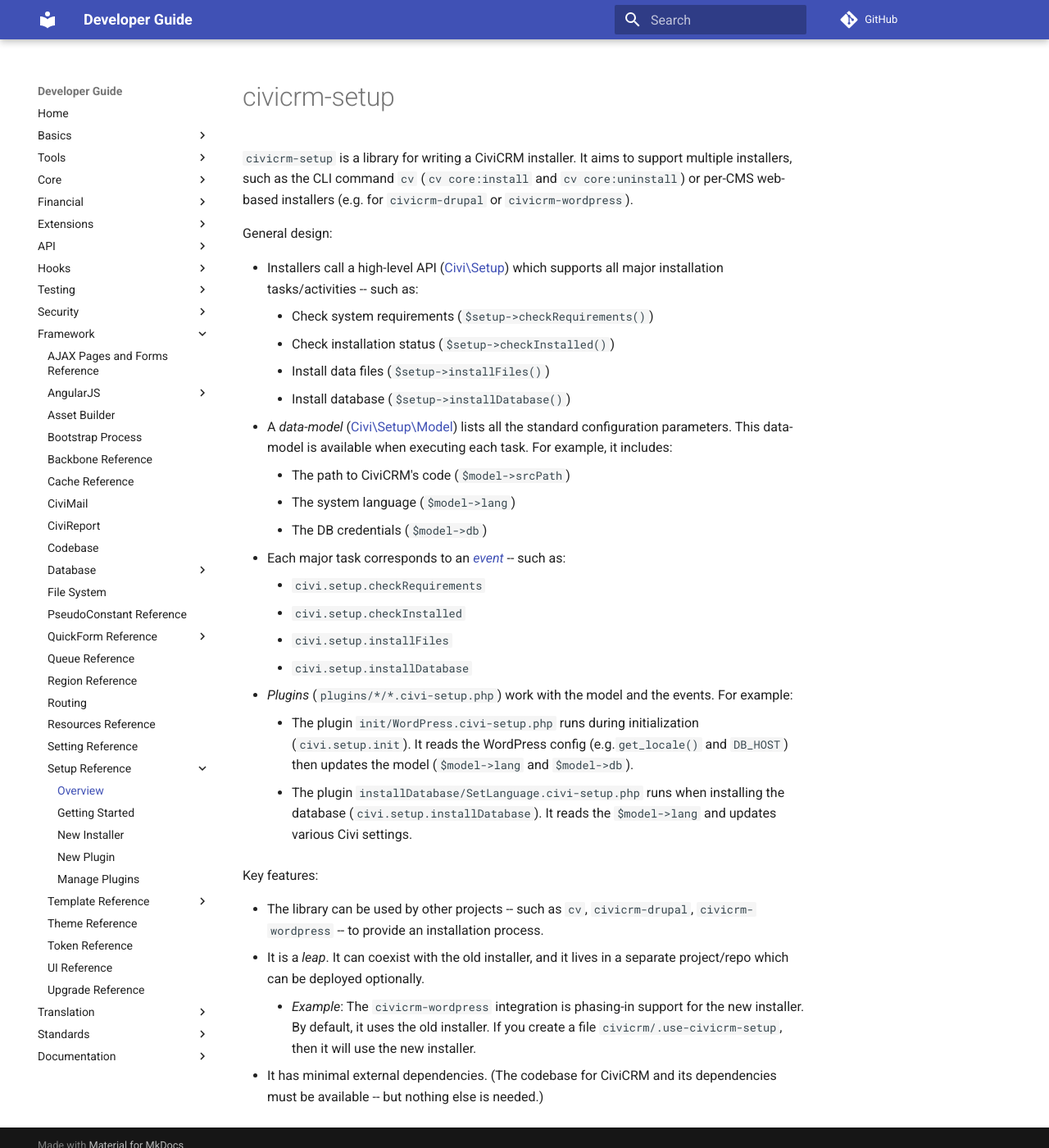
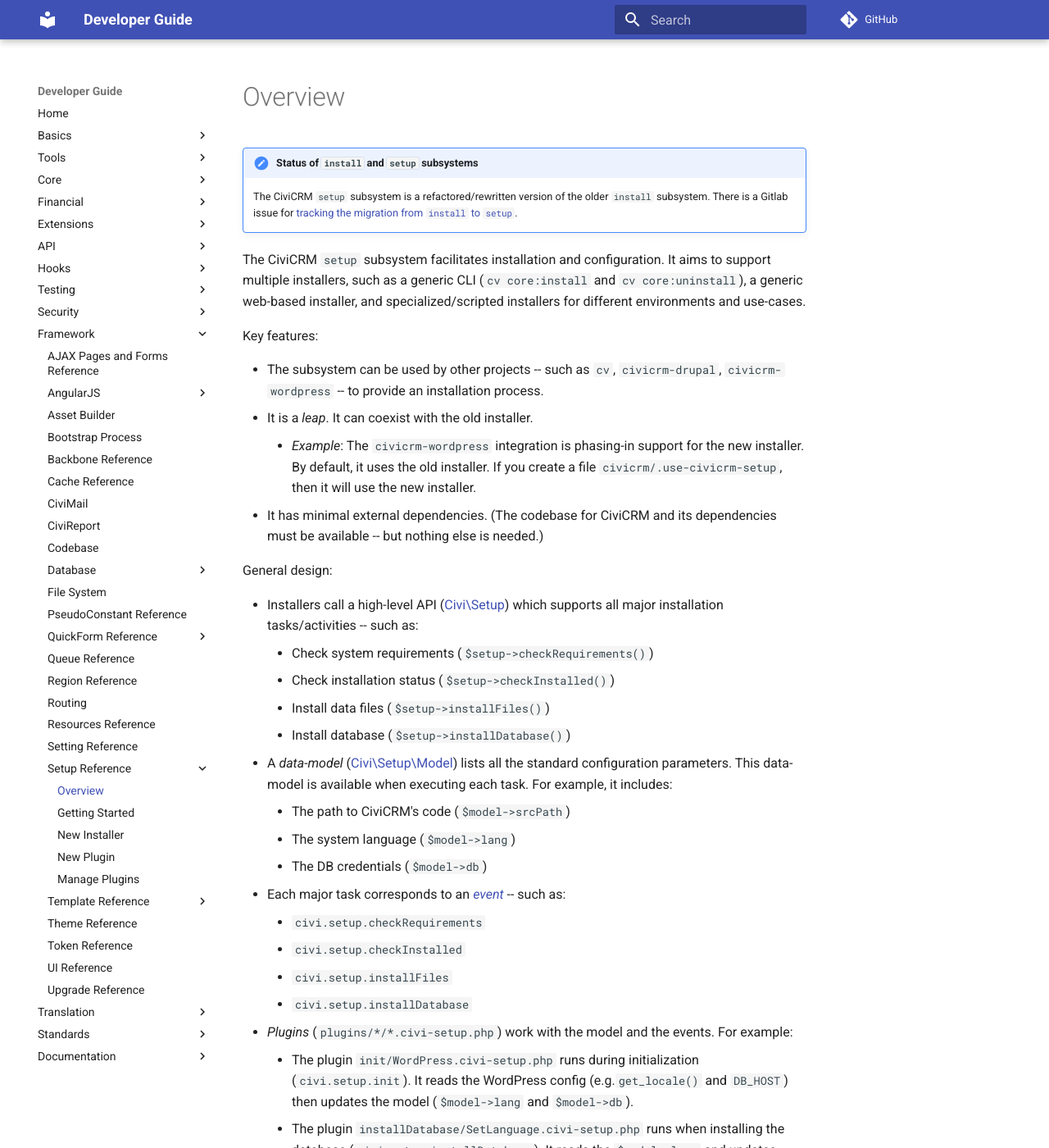
Before and after one commit to civicrm/civicrm-dev-docs, an MkDocs documentation site: the page built from docs/framework/setup/index.md, in a window 1280 px wide and 1400 px high. Shown: the whole window at 82% size. Built offline with MkDocs 1.6.1 and Material for MkDocs 9.7.7, drawn with Linux system fonts in a browser that asks for light colours; comment, search, counter and statistics services are not loaded; old or Windows-style settings are respelled for this version of MkDocs.

Commit message:
setup/index.md - Multiple
* Rephrase now that the code is in core
* Fix some links (since the docs are now split from the code)
* Move "Key features" above "General design" since it's quicker to read

```diff
--- a/docs/framework/setup/index.md
+++ b/docs/framework/setup/index.md
@@ -1,7 +1,18 @@
-# civicrm-setup
+!!! note "Status of `install` and `setup` subsystems"
 
-`civicrm-setup` is a library for writing a CiviCRM installer.  It aims to support multiple installers, such as the CLI command `cv`
-(`cv core:install` and `cv core:uninstall`) or per-CMS web-based installers (e.g.  for `civicrm-drupal` or `civicrm-wordpress`).
+    The CiviCRM `setup` subsystem is a refactored/rewritten version of the older `install` subsystem.
+    There is a Gitlab issue for [tracking the migration from `install` to `setup`](https://lab.civicrm.org/dev/core/issues/1615).
+
+The CiviCRM `setup` subsystem facilitates installation and configuration.  It aims to support multiple installers, such
+as a generic CLI (`cv core:install` and `cv core:uninstall`), a generic web-based installer, and specialized/scripted installers
+for different environments and use-cases.
+
+Key features:
+
+* The subsystem can be used by other projects -- such as `cv`, `civicrm-drupal`, `civicrm-wordpress` -- to provide an installation process.
+* It is a *leap*. It can coexist with the old installer.
+    * _Example_: The `civicrm-wordpress` integration is phasing-in support for the new installer. By default, it uses the old installer. If you create a file `civicrm/.use-civicrm-setup`, then it will use the new installer.
+* It has minimal external dependencies. (The codebase for CiviCRM and its dependencies must be available -- but nothing else is needed.)
 
 General design:
 
@@ -10,11 +21,11 @@
     * Check installation status (`$setup->checkInstalled()`)
     * Install data files (`$setup->installFiles()`)
     * Install database (`$setup->installDatabase()`)
-* A *data-model* ([Civi\Setup\Model](src/Setup/Model.php)) lists all the standard configuration parameters. This data-model is available when executing each task. For example, it includes:
+* A *data-model* ([Civi\Setup\Model](https://github.com/civicrm/civicrm-core/tree/master/setup/src/Setup/Model.php)) lists all the standard configuration parameters. This data-model is available when executing each task. For example, it includes:
     * The path to CiviCRM's code (`$model->srcPath`)
     * The system language (`$model->lang`)
     * The DB credentials (`$model->db`)
-* Each major task corresponds to an [*event*](https://github.com/civicrm/civicrm-setup/tree/master/src/Setup/Event) -- such as:
+* Each major task corresponds to an [*event*](https://github.com/civicrm/civicrm-core/tree/master/setup/src/Setup/Event) -- such as:
     * `civi.setup.checkRequirements`
     * `civi.setup.checkInstalled`
     * `civi.setup.installFiles`
@@ -22,10 +33,3 @@
 * *Plugins* (`plugins/*/*.civi-setup.php`) work with the model and the events. For example:
     * The plugin `init/WordPress.civi-setup.php` runs during initialization (`civi.setup.init`). It reads the WordPress config (e.g.`get_locale()` and `DB_HOST`) then updates the model (`$model->lang` and `$model->db`).
     * The plugin `installDatabase/SetLanguage.civi-setup.php` runs when installing the database (`civi.setup.installDatabase`). It reads the `$model->lang` and updates various Civi settings.
-
-Key features:
-
-* The library can be used by other projects -- such as `cv`, `civicrm-drupal`, `civicrm-wordpress` -- to provide an installation process.
-* It is a *leap*. It can coexist with the old installer, and it lives in a separate project/repo which can be deployed optionally.
-    * _Example_: The `civicrm-wordpress` integration is phasing-in support for the new installer. By default, it uses the old installer. If you create a file `civicrm/.use-civicrm-setup`, then it will use the new installer.
-* It has minimal external dependencies. (The codebase for CiviCRM and its dependencies must be available -- but nothing else is needed.)
```
